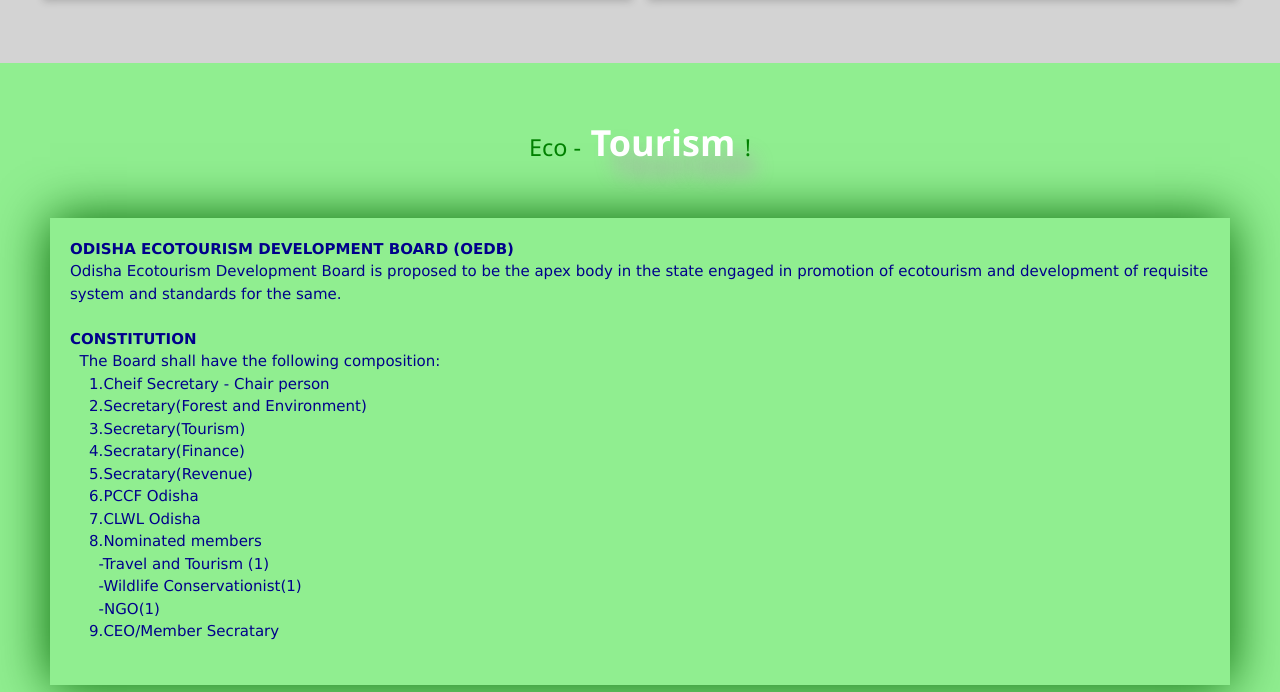
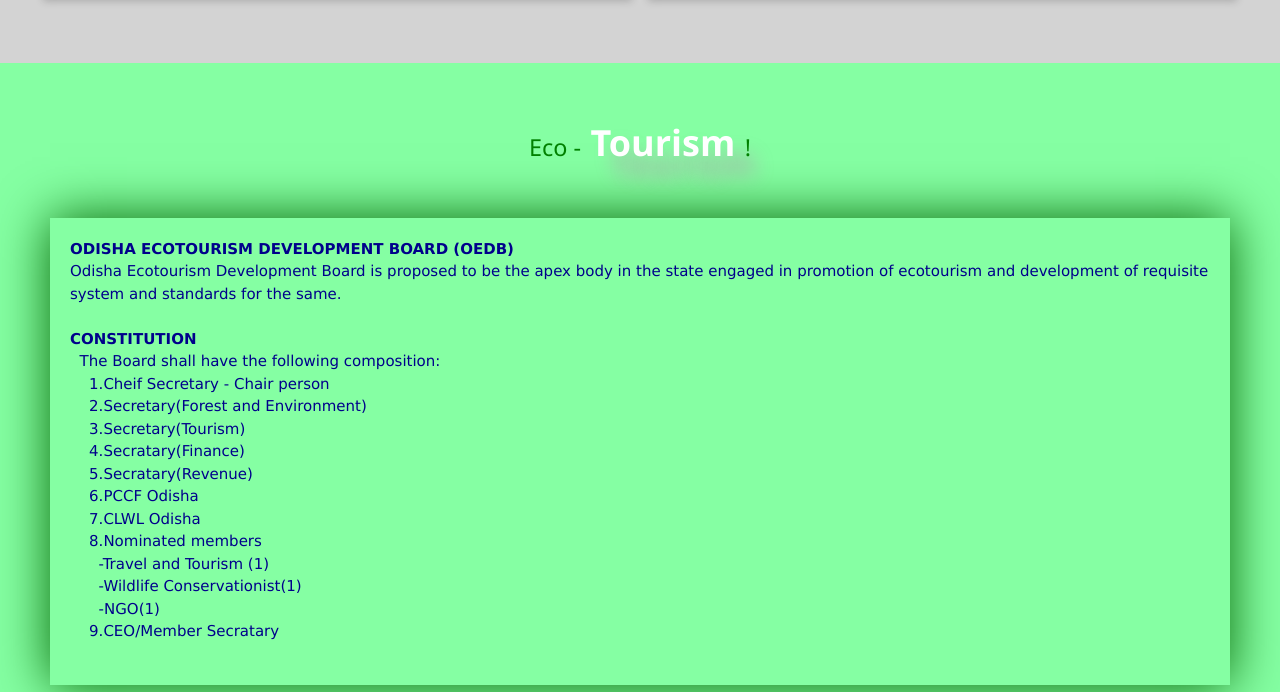
Before and after one commit to BarikBabu/bhimamandali, a plain HTML site: page index.html in a window 1280 px wide. Shown: the part 2917-3609 px from the top of the page. Drawn offline with nearby package versions, Linux system fonts and the light colour scheme; a web font is replaced by a local one.

Commit message:
Update index.html

```diff
--- a/index.html
+++ b/index.html
@@ -225,7 +225,7 @@
 </div>
 <!-- >>>>>>>>>>>>>>>>>>>>>>>>>>>>>>>>>>>>>>>>>>>>>>> eco-tourism <<<<<<<<<<<<<<<<<<<<<<<<<<<<<<<<<<<<<<<<<<<<<<<<<< -->
 
-<div style="background-color:lightgreen;">
+<div style="background-color:#85FFA3;">
 	 <div class="container-fluid" style="padding-right:50px;padding-top:50px;padding-bottom:50px;padding-left:50px;">
 	 <center><h1 ><small style="color:green;">Eco -</small> <span class="slideanim" style="color:white;text-shadow: 20px 20px 20px darkgrey; font-weight: bold;"  id="textShadow">Tourism</span> <small style="color:green;">!</small></h1></center>
 	</br></br><p id="shadow" class="img-fluid" style="padding:20px;font-size:15px;"><b style="text-align: center;">ODISHA ECOTOURISM DEVELOPMENT BOARD (OEDB)</b></br>
```
